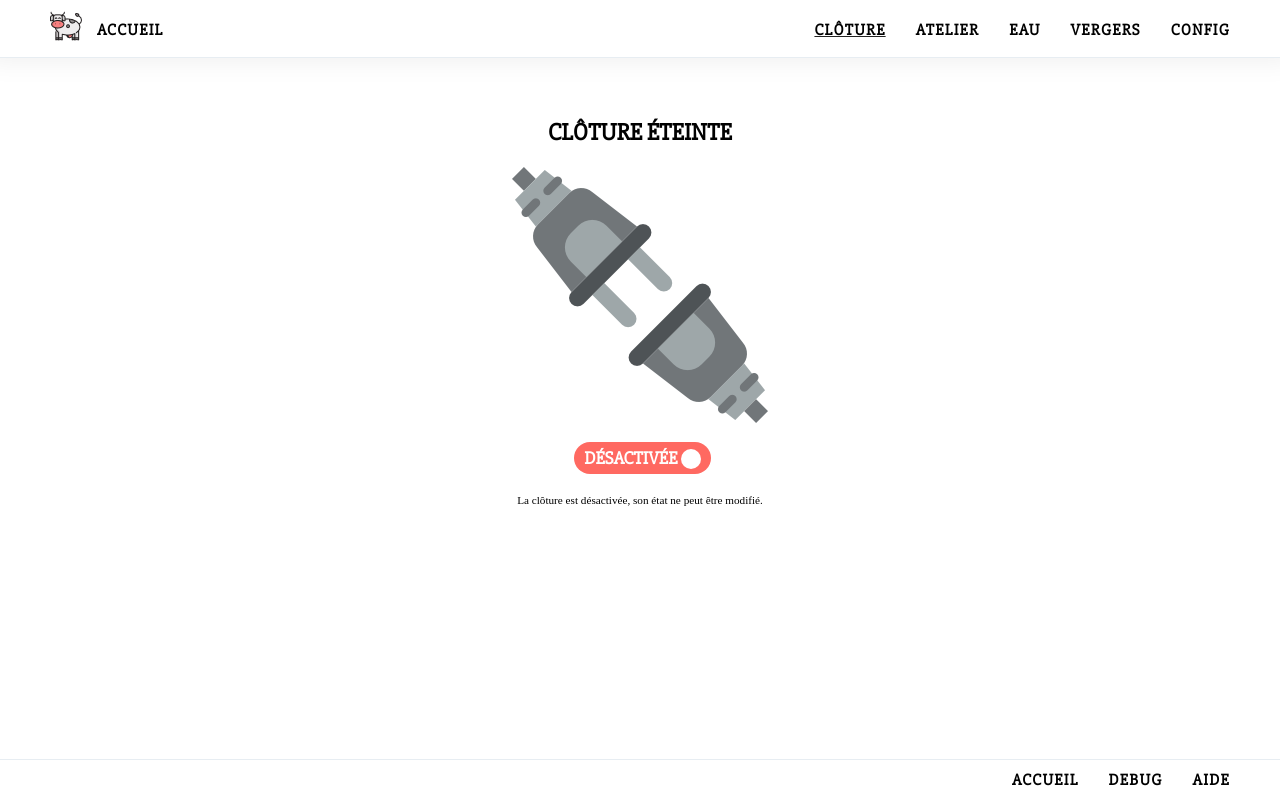
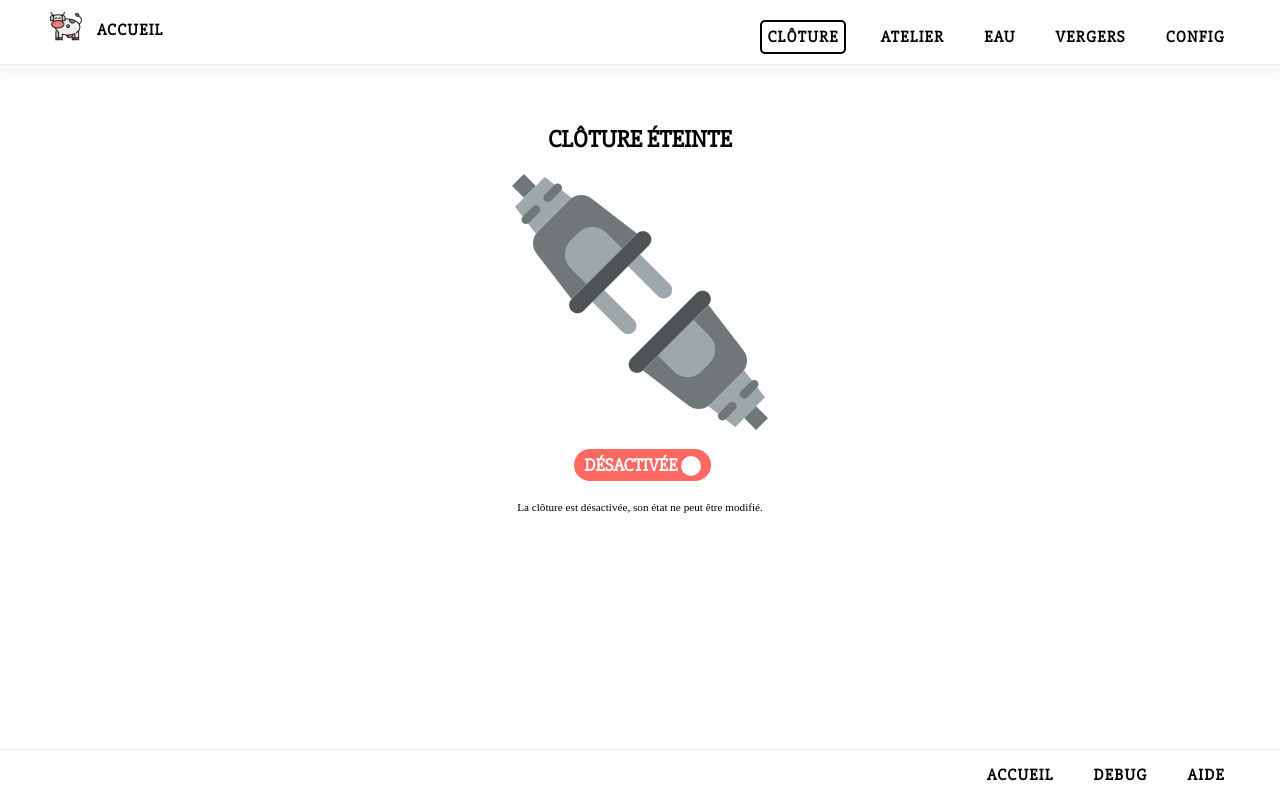
Before and after one commit to tartopum/atelier, a Flask app: template server/web/templates/fence.html in a window 1280 px wide. Run offline with Flask 3, Linux system fonts and the light colour scheme; the template is opened without the code that fills it: most values are stand-ins (such as "Sample title", 1, 10 or a date in 2020).

Commit message:
feat: improve nav accessibility

```diff
--- a/server/web/static/style.css
+++ b/server/web/static/style.css
@@ -123,7 +123,7 @@ header .logo {
 
 .nav ul li {
     list-style-type: none;
-    padding: 0;
+    padding: 5px;
     margin: 0;
 }
 
@@ -133,7 +133,8 @@ header .logo {
 
 header .active,
 footer .active {
-    text-decoration: underline;
+  border: 2px solid black;
+  border-radius: 5px;
 }
 
 footer {
--- a/server/web/templates/layout.html
+++ b/server/web/templates/layout.html
@@ -21,7 +21,7 @@
         <div class="logo">
             <img src="{{ url_for('static', filename='img/favicon.ico') }}" alt="Vache" />
         </div>
-        <div class="home{% if page == "home" %} active{% endif %}">
+        <div class="home">
             <a href="/">Accueil</a>
         </div>
         <div class="nav">
@@ -32,7 +32,7 @@
                 <li {% if page == "workshop" %}class="active"{% endif %}>
                     <a href="{{ url_for('workshop.workshop_route') }}">Atelier</a>
                 </li>
-                <li {% if page == "tank" or page == "tank_stats" %}class="active"{% endif %}>
+                <li {% if page.startswith("tank") %}class="active"{% endif %}>
                     <a href="{{ url_for('tank.tank_route') }}">Eau</a>
                 </li>
                 <li {% if page.startswith("orchard") %}class="active"{% endif %}>
```
